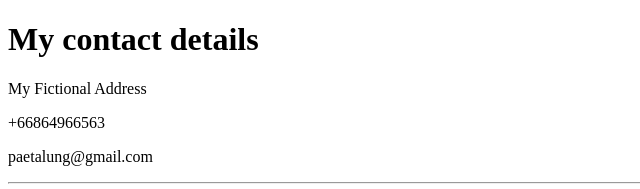
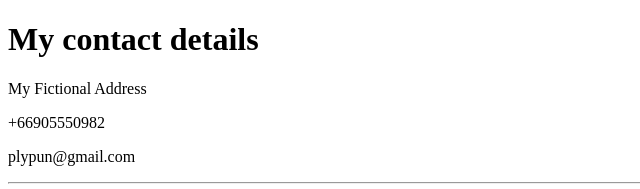
Before and after one commit to paetalung/cv, a plain HTML site: page contact-me.html in a window 1280 px wide. Shown: the top 189 px of the page, 0-640 px from the left. Drawn offline with Linux system fonts and the light colour scheme.

Commit message:
update contract

```diff
--- a/contact-me.html
+++ b/contact-me.html
@@ -8,8 +8,8 @@
 
     <h1>My contact details</h1>
     <p>My Fictional Address</p>
-    <p>+66864966563</p>
-    <p>paetalung@gmail.com</p>
+    <p>+66905550982</p>
+    <p>plypun@gmail.com</p>
     <hr>
     <form action="mailto:paetalung@gmail.com" method="post" enctype="text/plain">
       <label for="">Your name : </label>
```
